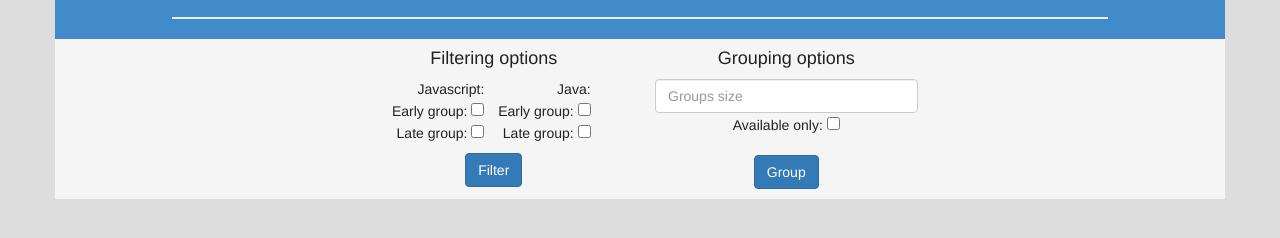
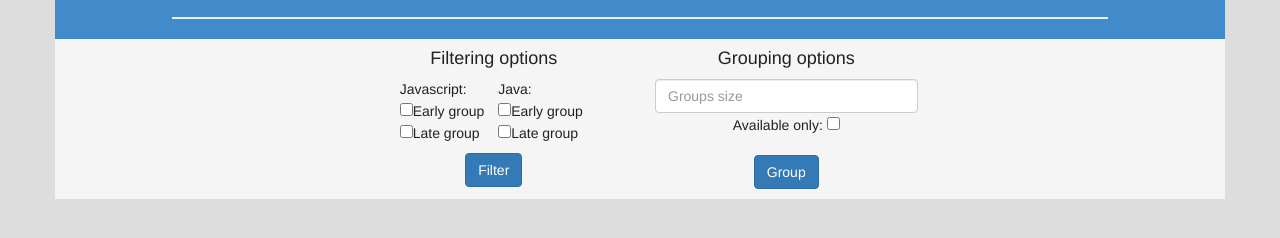
Before and after one commit to smo93/Grouping-App, a website: page index.html in a window 1280 px wide. Shown: the part 56-294 px from the top of the page. Drawn offline with nearby package versions, Linux system fonts and the light colour scheme; no server answers.

Commit message:
some final touches :D

```diff
--- a/index.html
+++ b/index.html
@@ -24,15 +24,15 @@
                             <li>
                                 Javascript:
                                 <ul class="list-unstyled">
-                                    <li>Early group: <input type="checkbox" id="early-javascript" /></li>
-                                    <li>Late group:  <input type="checkbox" id="late-javascript" /></li>
+                                    <li><input type="checkbox" id="early-javascript">Early group</input></li>
+                                    <li><input type="checkbox" id="late-javascript">Late group</input></li>
                                 </ul>
                             </li>
                             <li>
                                 Java:
                                 <ul class="list-unstyled">
-                                    <li>Early group: <input type="checkbox" id="early-java" /></li>
-                                    <li>Late group:  <input type="checkbox" id="late-java" /></li>
+                                    <li><input type="checkbox" id="early-java">Early group</input></li>
+                                    <li><input type="checkbox" id="late-java">Late group</input></li>
                                 </ul>
                             </li>
                         </ul>
--- a/style.css
+++ b/style.css
@@ -5,7 +5,7 @@ a:hover { color: #333; }
 #main { background: #f5f5f5; }
 #header { background: #428bca; color: #efefef; text-align: center; }
 .student-block { background: #ddd; border: 5px solid #f5f5f5; height: 200px; }
-#filtering-options li { text-align: right; }
+#filtering-options li { text-align: left; }
 .center { text-align: center; }
 .available { background: #54f146; }
 .unavailable { background: #ff3030; }
```
